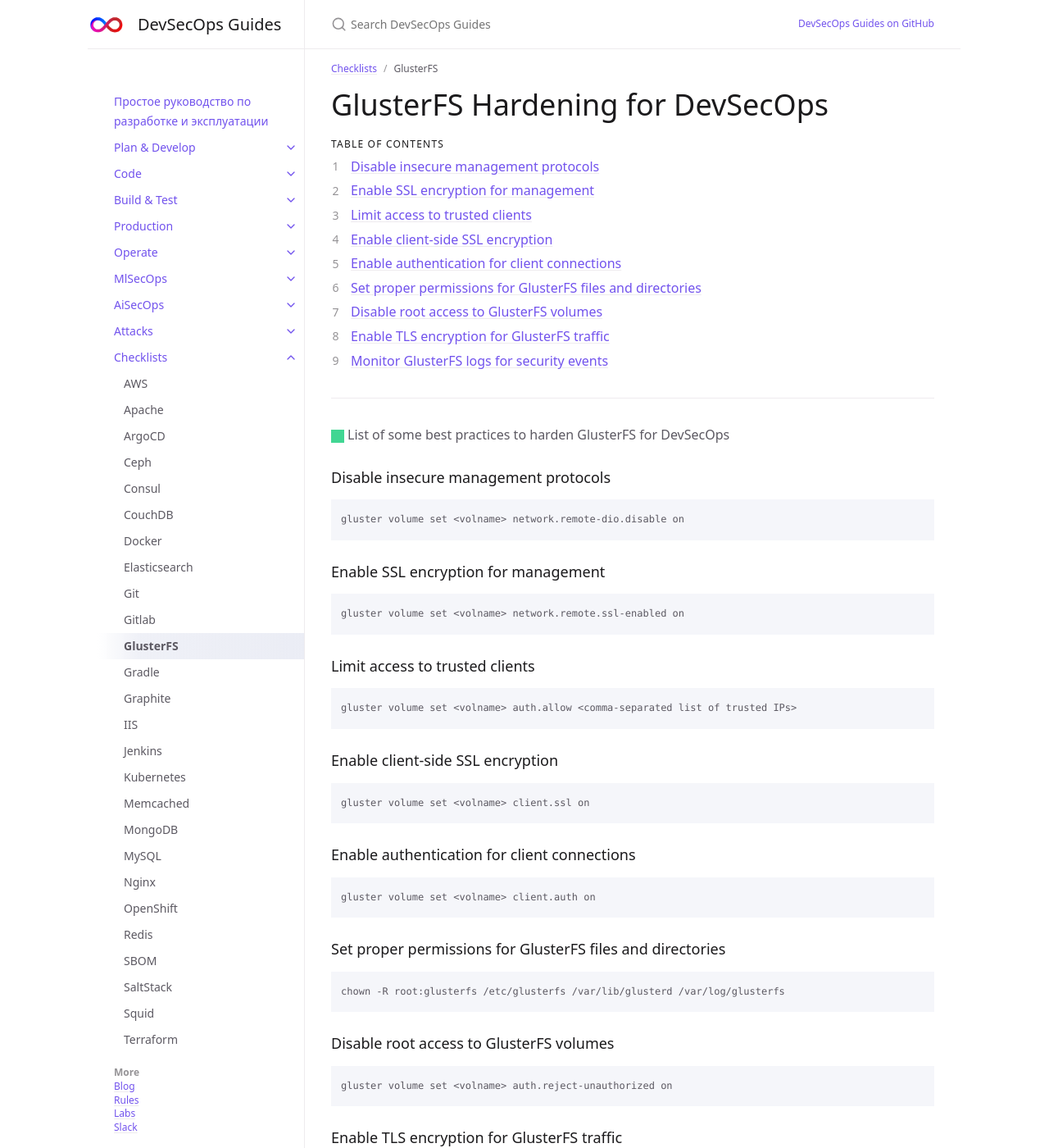
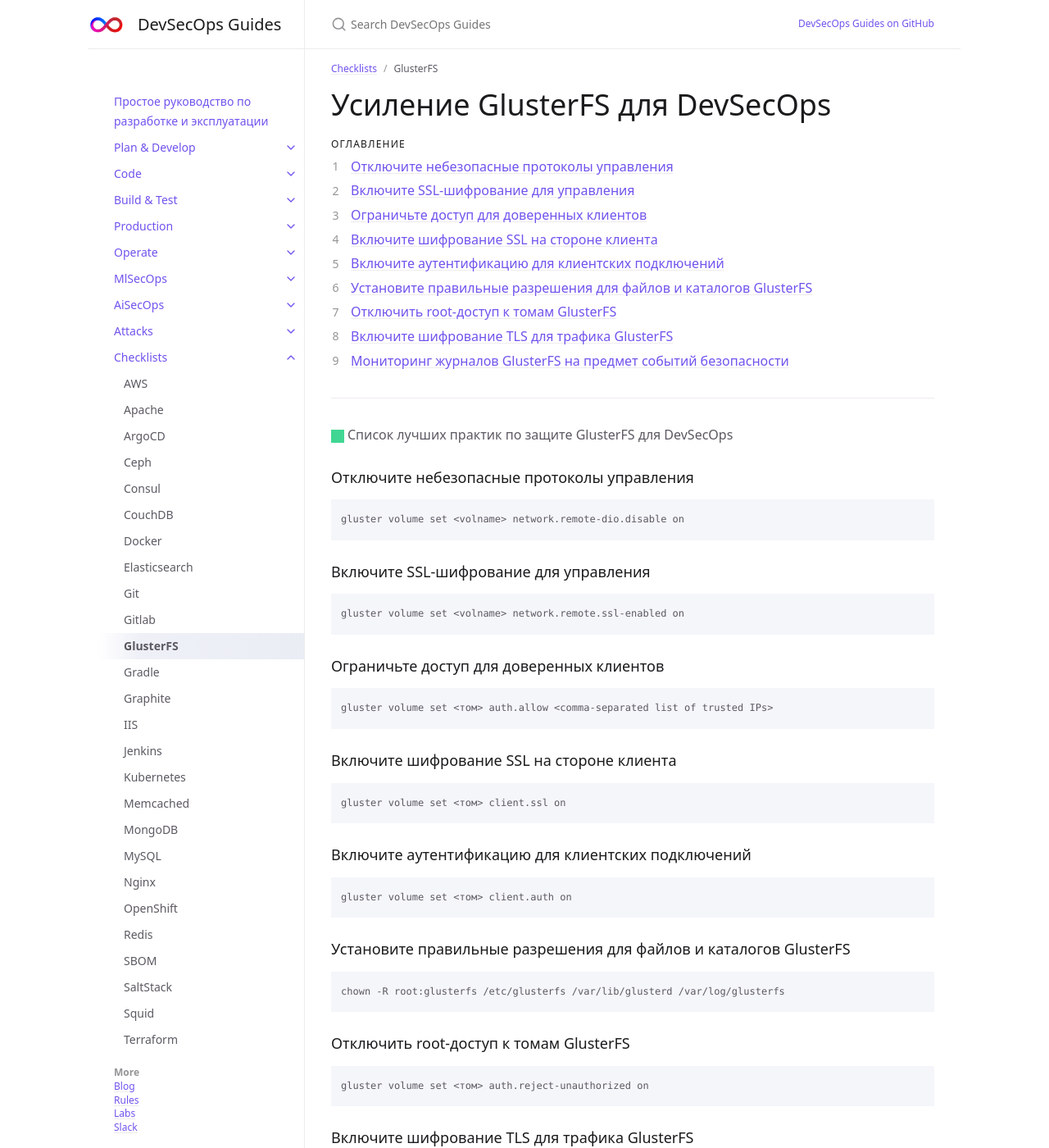
Before and after one commit to 2artem2/Work-Stuff, a Jekyll site: the page built from docs/checklists/glusterfs.md, in a window 1280 px wide and 1400 px high. Shown: the whole window at 82% size. Built offline with Jekyll 4.4.1, drawn with Linux system fonts in a browser that asks for light colours; some of the changed text lies outside the part shown.

Commit message:
glusterfs.md

````diff
--- a/docs/checklists/glusterfs.md
+++ b/docs/checklists/glusterfs.md
@@ -4,10 +4,10 @@ title: GlusterFS
 parent: Checklists
 ---
 
-# GlusterFS Hardening for DevSecOps
+# Усиление GlusterFS для DevSecOps
 {: .no_toc }
 
-## Table of contents
+## Оглавление
 {: .no_toc .text-delta }
 
 1. TOC
@@ -15,10 +15,10 @@ parent: Checklists
 
 ---
 
-<span class="d-inline-block p-2 mr-1 v-align-middle bg-green-000"></span>List of some best practices to harden GlusterFS for DevSecOps
+<span class="d-inline-block p-2 mr-1 v-align-middle bg-green-000"></span>Список лучших практик по защите GlusterFS для DevSecOps
 
 
-### Disable insecure management protocols
+### Отключите небезопасные протоколы управления
 
 
 ```
@@ -26,7 +26,7 @@ gluster volume set <volname> network.remote-dio.disable on
 ```
 
 
-### Enable SSL encryption for management
+### Включите SSL-шифрование для управления
 
 
 ```
@@ -34,47 +34,47 @@ gluster volume set <volname> network.remote.ssl-enabled on
 ```
 
 
-### Limit access to trusted clients
+### Ограничьте доступ для доверенных клиентов
 
 
 ```
-gluster volume set <volname> auth.allow <comma-separated list of trusted IPs>
+gluster volume set <том> auth.allow <comma-separated list of trusted IPs>
 ```
 
 
-### Enable client-side SSL encryption
+### Включите шифрование SSL на стороне клиента
 
 
 ```
-gluster volume set <volname> client.ssl on
+gluster volume set <том> client.ssl on
 ```
 
-### Enable authentication for client connections
+### Включите аутентификацию для клиентских подключений
 
 ```
-gluster volume set <volname> client.auth on
+gluster volume set <том> client.auth on
 ```
 
-### Set proper permissions for GlusterFS files and directories
+### Установите правильные разрешения для файлов и каталогов GlusterFS
 
 ```
 chown -R root:glusterfs /etc/glusterfs /var/lib/glusterd /var/log/glusterfs
 ```
 
-### Disable root access to GlusterFS volumes
+### Отключить root-доступ к томам GlusterFS
 
 ```
-gluster volume set <volname> auth.reject-unauthorized on
+gluster volume set <том> auth.reject-unauthorized on
 ```
 
-### Enable TLS encryption for GlusterFS traffic
+### Включите шифрование TLS для трафика GlusterFS
 
 ```
-gluster volume set <volname> transport-type
+gluster volume set <том> transport-type
 ```
 
 
-### Monitor GlusterFS logs for security events
+### Мониторинг журналов GlusterFS на предмет событий безопасности
 
 ```
 tail -f /var/log/glusterfs/glusterd.log
````
